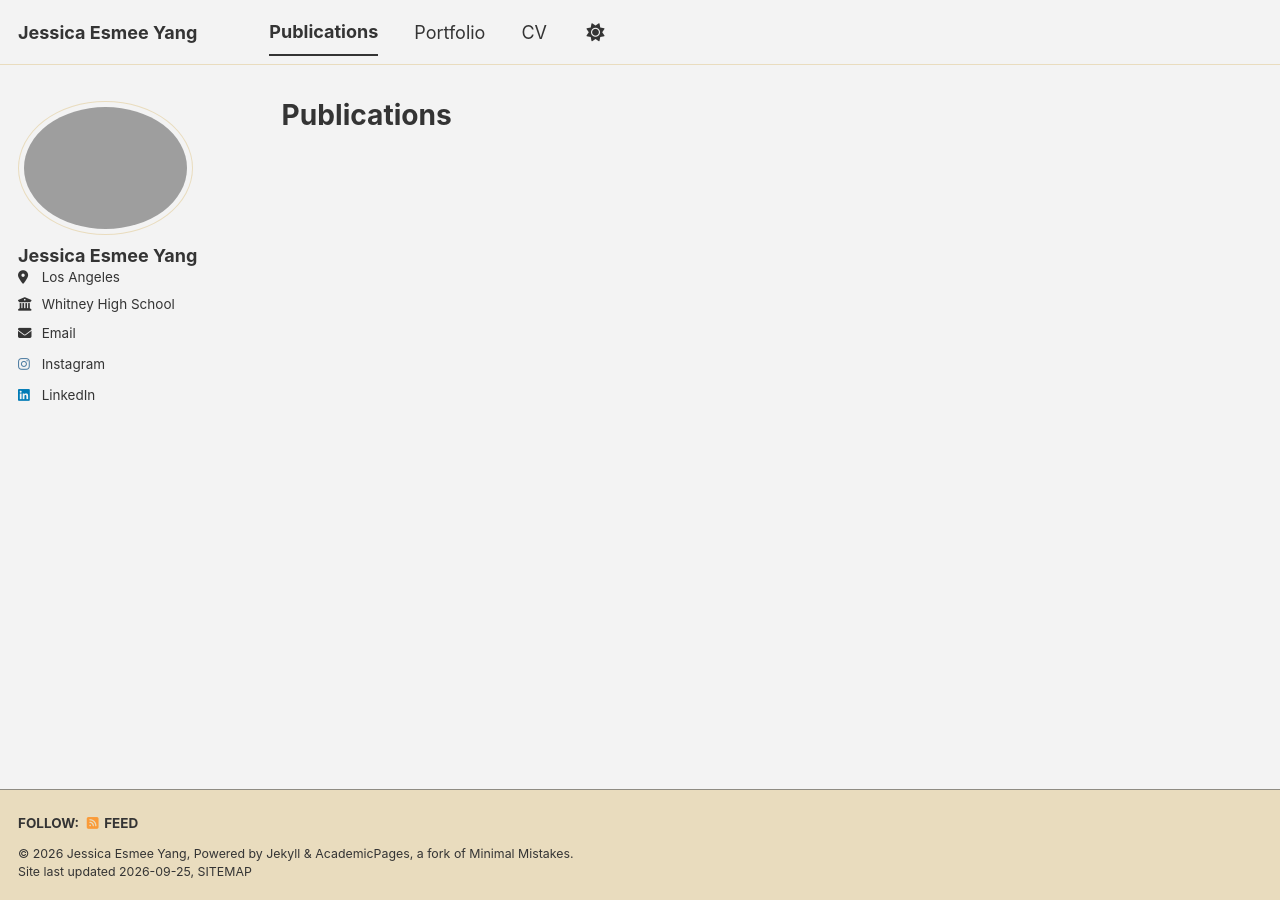
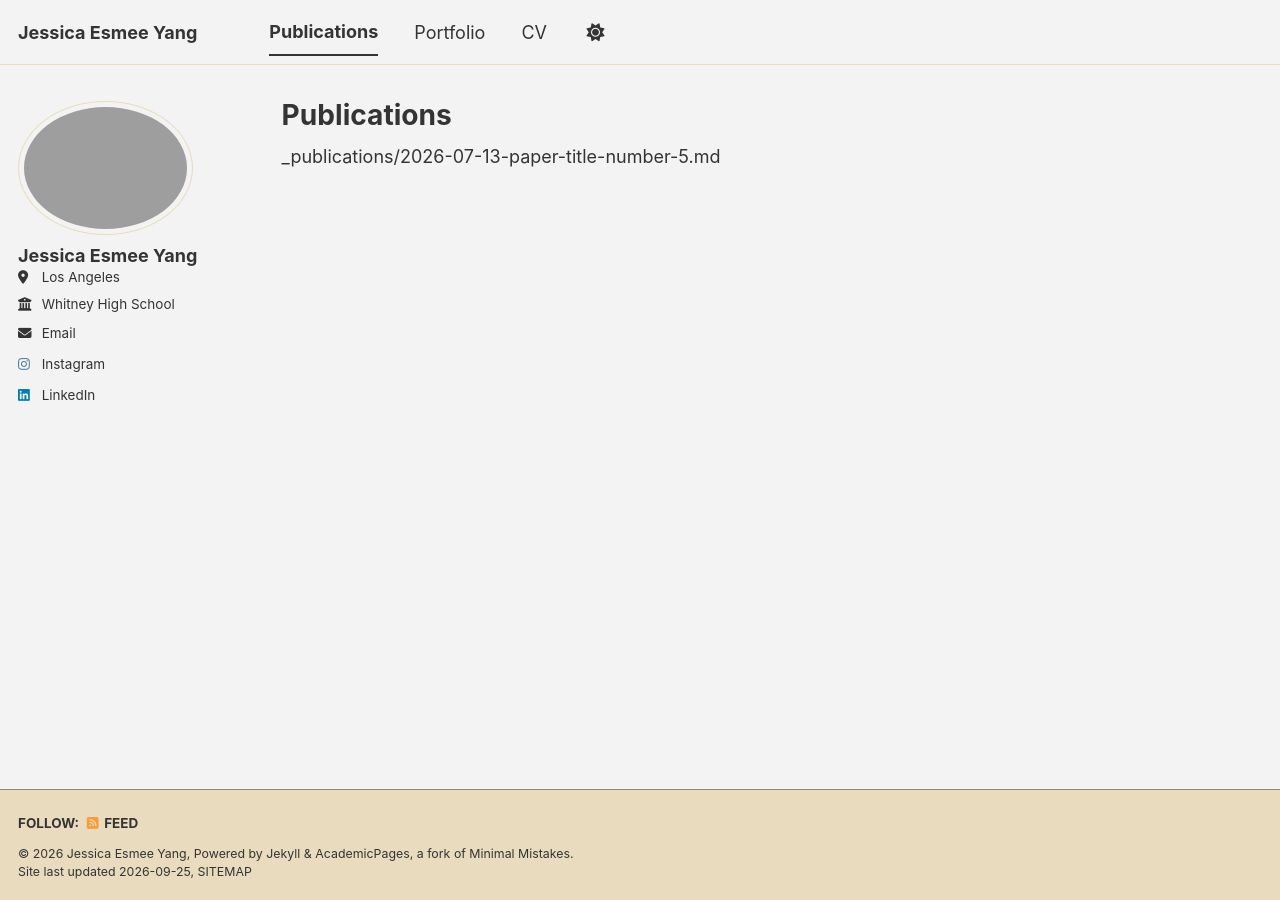
Before and after one commit to jessicaesmeeyang/jessicaesmeeyang.github.io, a Jekyll site: the page built from _pages/publications.html, in a window 1280 px wide. Built offline with Jekyll 4.4.1, drawn with Linux system fonts in a browser that asks for light colours; a style sheet for code colours, icons or effects is not loaded.

Commit message:
Update publications.html

```diff
--- a/_pages/publications.html
+++ b/_pages/publications.html
@@ -4,6 +4,9 @@ title: "Publications"
 permalink: /publications/
 author_profile: true
 ---
+
+_publications/2026-07-13-paper-title-number-5.md
+
 
 {% if site.author.googlescholar %}
   <div class="wordwrap">You can also find my articles on <a href="{{site.author.googlescholar}}">my Google Scholar profile</a>.</div>
```
